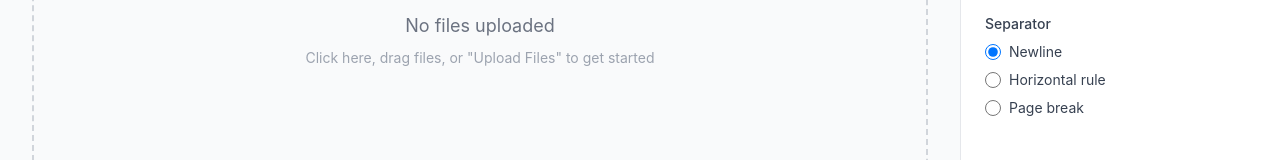
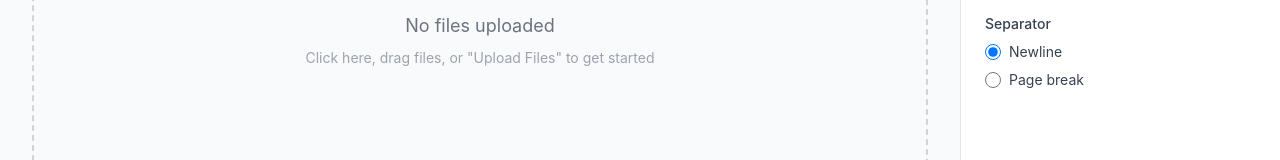
Before and after one commit to guy915/iLoveMD, a Next.js app: page /merge-markdown in a window 1280 px wide. Shown: the part 443-603 px from the top of the page. Built offline with nearby package versions, Linux system fonts and the light colour scheme.

Commit message:
refactor: remove horizontal rule separator option from UI, types, and merge logic.

```diff
--- a/src/app/merge-markdown/MergeMarkdownClient.tsx
+++ b/src/app/merge-markdown/MergeMarkdownClient.tsx
@@ -196,9 +196,7 @@ export default function MergeMarkdownClient() {
         files.forEach((markdownFile, index) => {
             // Add separator before file (except for first file)
             if (index > 0) {
-                if (separatorStyle === 'horizontal-rule') {
-                    parts.push('\n---\n')
-                } else if (separatorStyle === 'page-break') {
+                if (separatorStyle === 'page-break') {
                     parts.push('\n\n---\n\n')
                 } else {
                     parts.push('\n\n')
--- a/src/components/merge-markdown/UploadPanel.tsx
+++ b/src/components/merge-markdown/UploadPanel.tsx
@@ -144,20 +144,7 @@ export function UploadPanel({
                   <span className="text-sm text-gray-700">Newline</span>
                 </label>
 
-                <label className="flex items-center space-x-2 cursor-pointer">
-                  <input
-                    type="radio"
-                    name="separator"
-                    value="horizontal-rule"
-                    checked={separatorStyle === 'horizontal-rule'}
-                    onChange={(e) => {
-                      onSeparatorChange(e.target.value as SeparatorStyle)
-                      addLog('info', 'Separator changed to: horizontal rule')
-                    }}
-                    className="w-4 h-4 text-primary-600 focus:ring-primary-500"
-                  />
-                  <span className="text-sm text-gray-700">Horizontal rule</span>
-                </label>
+
 
                 <label className="flex items-center space-x-2 cursor-pointer">
                   <input
--- a/src/types/markdown.ts
+++ b/src/types/markdown.ts
@@ -8,4 +8,4 @@ export interface MarkdownFile {
 
 export type SortMode = 'none' | 'alphabetical' | 'reverseAlphabetical'
 
-export type SeparatorStyle = 'newline' | 'horizontal-rule' | 'page-break'
+export type SeparatorStyle = 'newline' | 'page-break'
```
Also changed, not shown: 1 other file (tests, documents, lock files or other folders).
